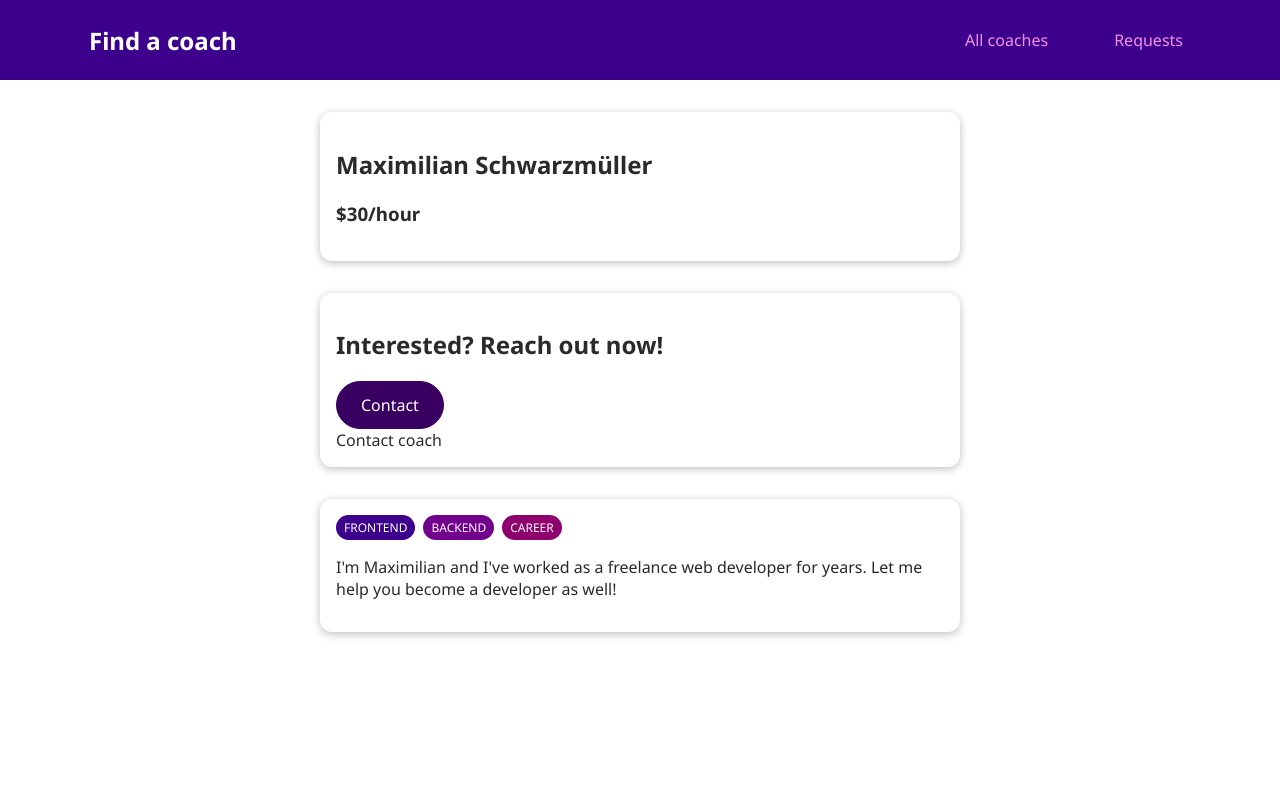
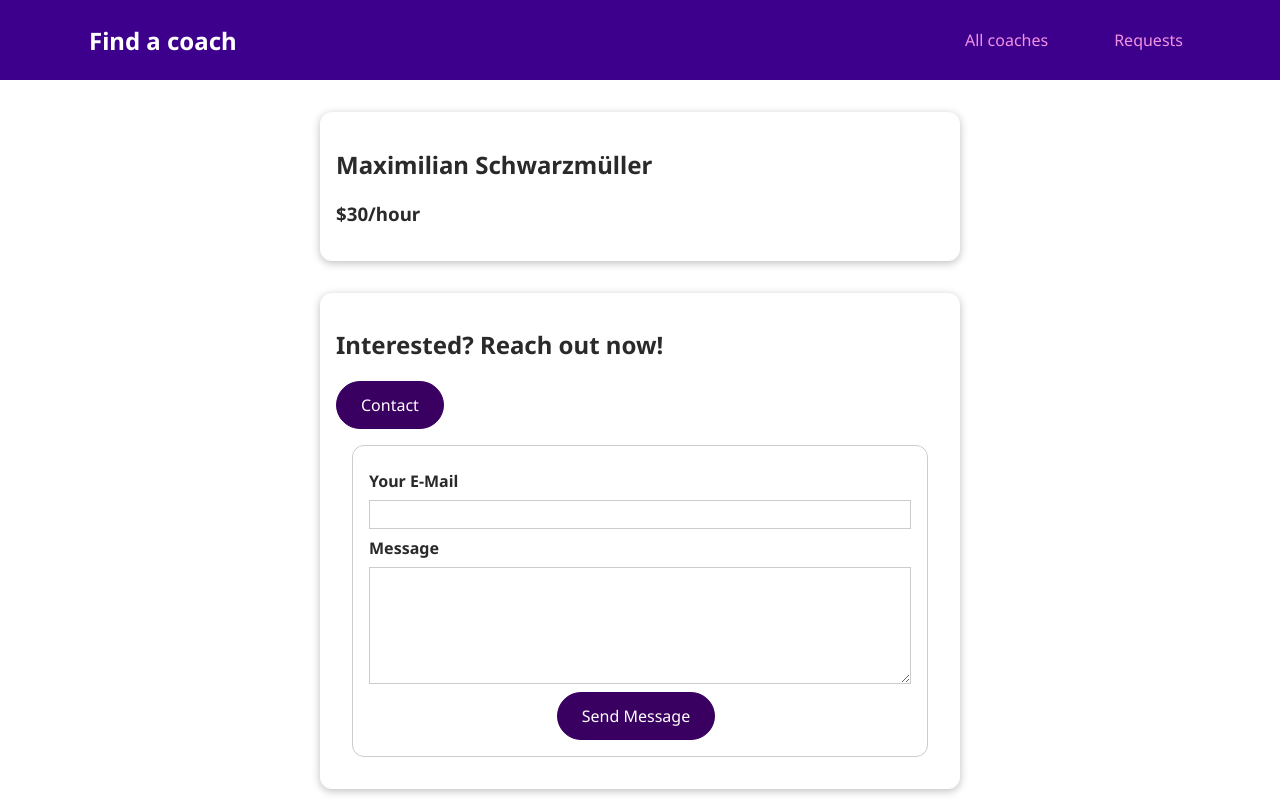
Before and after one commit to rmnvnc/vue3-coach-app, a Vue app: page /coaches/c1/contact in a window 1280 px wide. Shown: the top 800 px of the page. Built offline with nearby package versions, Linux system fonts and the light colour scheme.

Commit message:
coach - contact coach form

```diff
--- a/src/pages/coaches/CoachDetail.vue
+++ b/src/pages/coaches/CoachDetail.vue
@@ -47,7 +47,7 @@ export default {
             return this.selectedCoach.description;
         },
         contactLink() {
-            return this.$route.path + '/' + this.id + '/contact'
+            return this.$route.path + '/contact'
         }
     },
     created() {
--- a/src/pages/requests/ContactCoach.vue
+++ b/src/pages/requests/ContactCoach.vue
@@ -1,13 +1,82 @@
 <template>
-    <div>
-        Contact coach
-    </div>
+    <form @submit.prevent="submitForm">
+        <div class="form-control">
+            <label for="email">Your E-Mail</label>
+            <input type="email" id="email" v-model.trim="email">
+        </div>
+        <div class="form-control">
+            <label for="message">Message</label>
+            <textarea id="message" rows="5" v-model.trim="message"></textarea>
+        </div>
+        <p class="errors" v-if="!formIsValid">Please enter a valid email and non-empty message</p>
+        <div class="actions">
+            <base-button>Send Message</base-button>
+        </div>
+    </form>
 </template>
 
-<script setup>
+<script>
+export default {
+    data() {
+        return {
+            email: '',
+            message: '',
+            formIsValid: true
+        }
+    },
+    methods: {
+        submitForm() {
+            this.formIsValid = true;
+            if (this.email === '' || !this.email.includes('@') || this.message === '') {
+                this.formIsValid = false;
+                return;
+            }
+        }
+    }
+}
 
 </script>
 
 <style scoped>
+form {
+  margin: 1rem;
+  border: 1px solid #ccc;
+  border-radius: 12px;
+  padding: 1rem;
+}
 
+.form-control {
+  margin: 0.5rem 0;
+}
+
+label {
+  font-weight: bold;
+  margin-bottom: 0.5rem;
+  display: block;
+}
+
+input,
+textarea {
+  display: block;
+  width: 100%;
+  font: inherit;
+  border: 1px solid #ccc;
+  padding: 0.15rem;
+}
+
+input:focus,
+textarea:focus {
+  border-color: #3d008d;
+  background-color: #faf6ff;
+  outline: none;
+}
+
+.errors {
+  font-weight: bold;
+  color: red;
+}
+
+.actions {
+  text-align: center;
+}
 </style>
```
